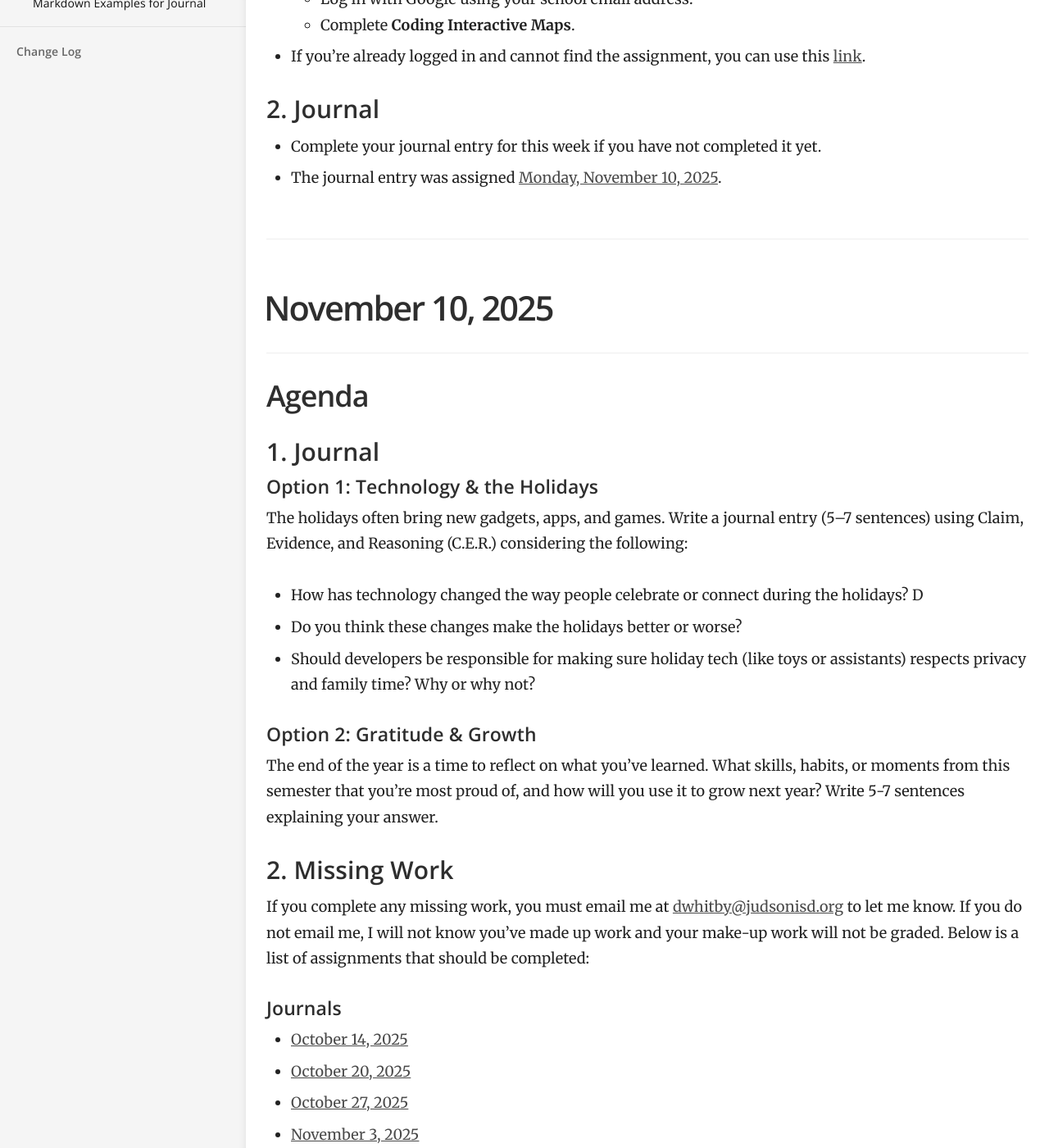
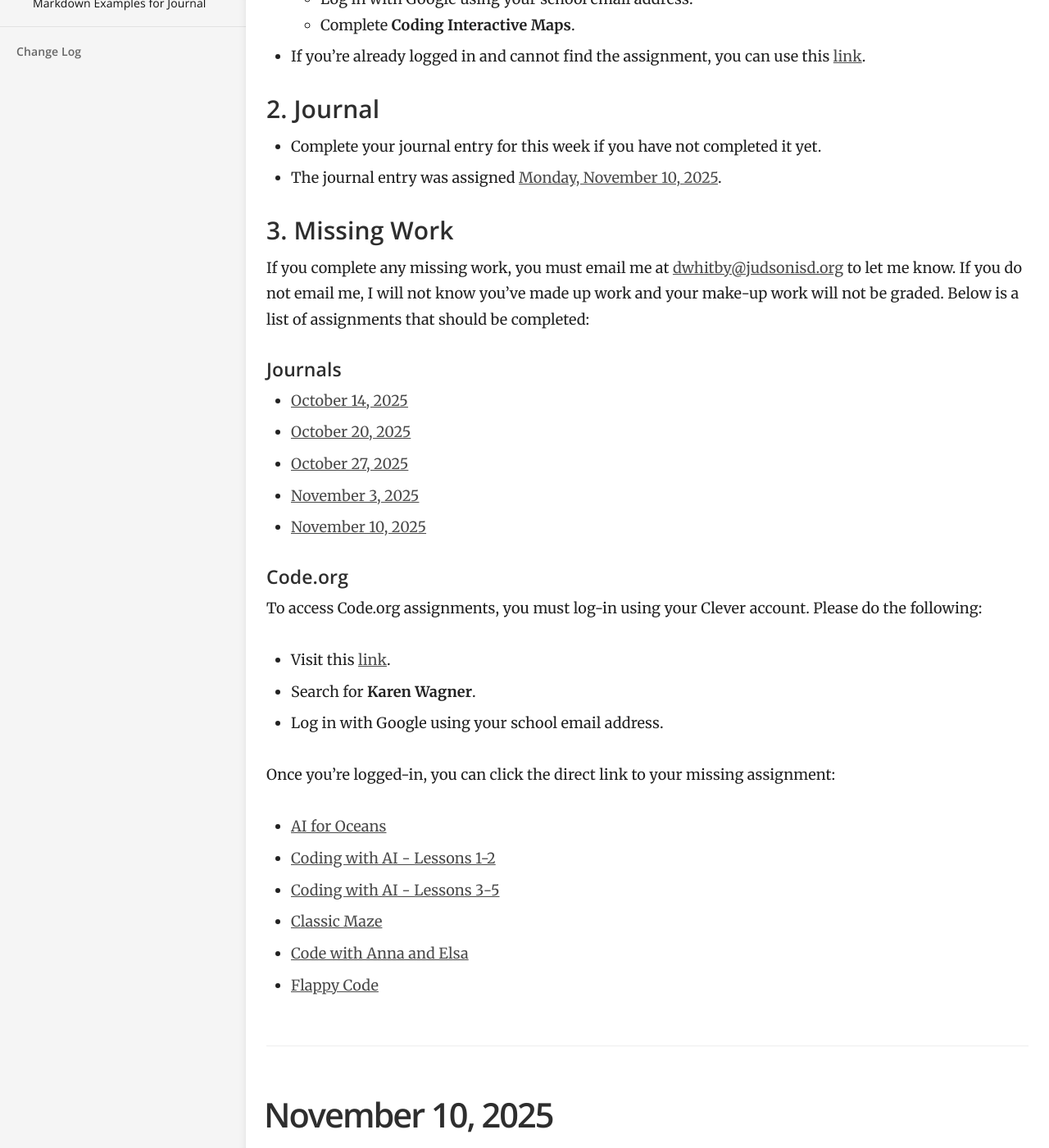
Before and after one commit to mswhitby/classroom, a Jekyll site: the page built from _docs/classes/7th.md, in a window 1280 px wide and 1400 px high, scrolled down 648 px. Shown: the whole window at 82% size. Built offline with Jekyll 4.4.1, drawn with Linux system fonts in a browser that asks for light colours.

Commit message:
Updated lessons

```diff
--- a/_docs/classes/7th.md
+++ b/_docs/classes/7th.md
@@ -33,6 +33,35 @@ Are you looking forward to Thanksgiving break?
 
 - Complete your journal entry for this week if you have not completed it yet.
 - The journal entry was assigned [Monday, November 10, 2025](https://github.com/mswhitby/WHSTechNotes/blob/main/journal.md#november-10-2025).
+
+### 3. Missing Work
+
+If you complete any missing work, you must email me at <dwhitby@judsonisd.org> to let me know. If you do not email me, I will not know you've made up work and your make-up work will not be graded. Below is a list of assignments that should be completed:
+
+#### Journals
+
+- [October 14, 2025](https://github.com/mswhitby/classroom/blob/main/_docs/resources/journal.md#october-14-2025)
+- [October 20, 2025](https://github.com/mswhitby/classroom/blob/main/_docs/resources/journal.md#october-20-2025)
+- [October 27, 2025](https://github.com/mswhitby/classroom/blob/main/_docs/resources/journal.md#october-27-2025)
+- [November 3, 2025](https://github.com/mswhitby/classroom/blob/main/_docs/resources/journal.md#november-3-2025)
+- [November 10, 2025](https://github.com/mswhitby/classroom/blob/main/_docs/resources/journal.md#november-3-2025)
+
+#### Code.org
+
+To access Code.org assignments, you must log-in using your Clever account. Please do the following:
+
+- Visit this [link](https://clever.com/oauth/district-picker?client_id=2f27405716644a951b23&redirect_uri=https%3A%2F%2Fstudio.code.org%2Fusers%2Fauth%2Fclever%2Fcallback&response_type=code&state=ede33ff61289cf32708a0f54079cdd23e31d0b0a02b0e0e8).
+- Search for **Karen Wagner**.
+- Log in with Google using your school email address.
+
+Once you're logged-in, you can click the direct link to your missing assignment:
+
+- [AI for Oceans](https://studio.code.org/courses/oceans/units/1)
+- [Coding with AI - Lessons 1-2](https://studio.code.org/courses/coding-with-ai)
+- [Coding with AI - Lessons 3-5](https://studio.code.org/courses/coding-with-ai)
+- [Classic Maze](https://studio.code.org/hoc/1)
+- [Code with Anna and Elsa](https://studio.code.org/courses/frozen/units/1/lessons/1/levels/1)
+- [Flappy Code](https://studio.code.org/flappy/1)
 
 ----
 
```
Also changed, not shown: _docs/classes/1st.md (+2 -4 lines), _docs/classes/3rd.md (+29 -0 lines).
